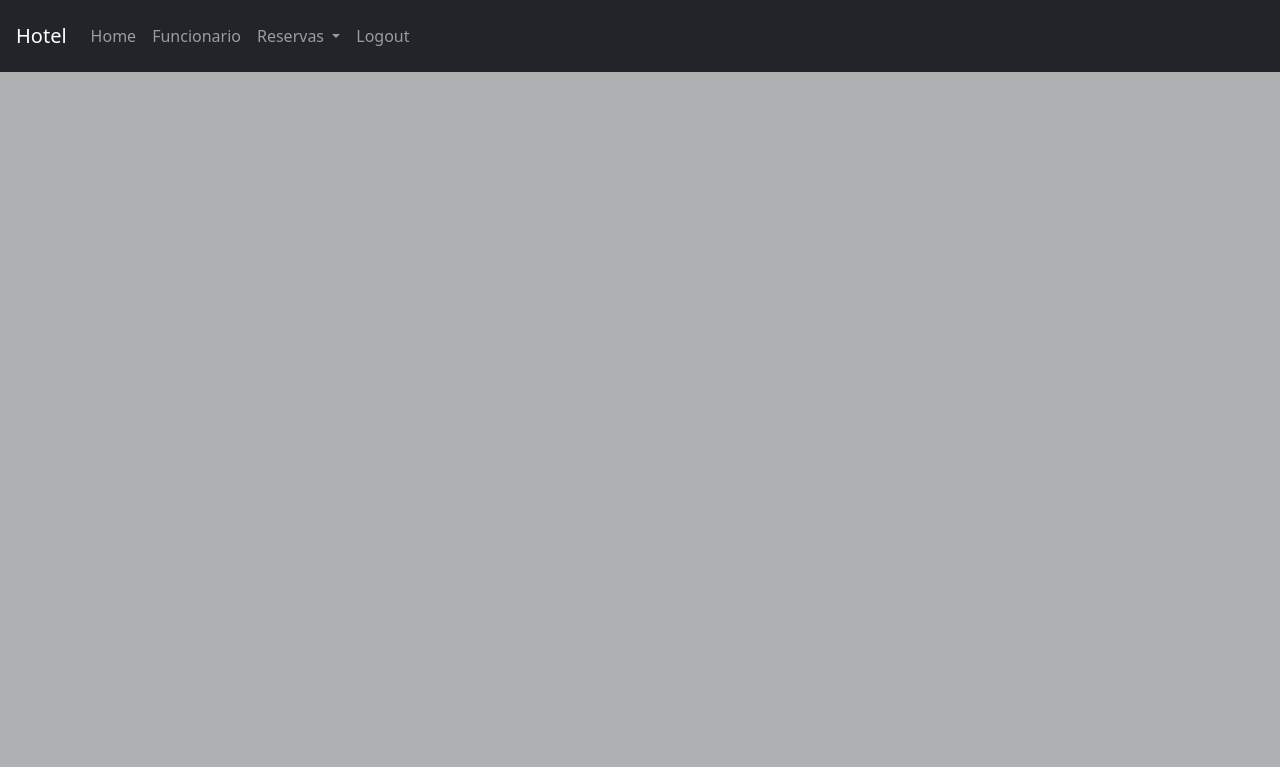
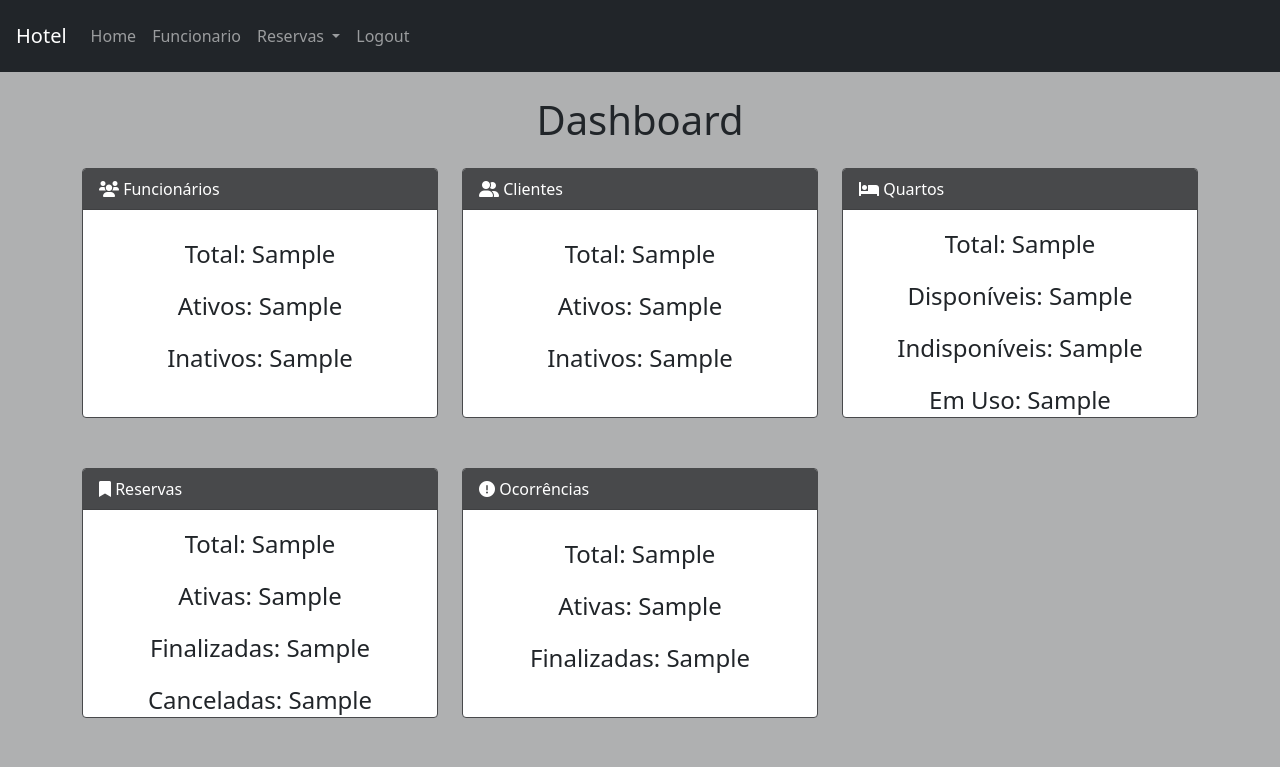
Before and after one commit to rodrigotmo/fullstack1-hotel-manager, a Django app: template hotelapp/templates/home.html in a window 1280 px wide. Shown: the top 767 px of the page. Run offline with Django 5.2, Linux system fonts and the light colour scheme; the template is opened without the code that fills it: most values are stand-ins (such as "Sample title", 1, 10 or a date in 2020).

Commit message:
Incluindo dashboard e corrigindo bug de login com usuario inativo

```diff
--- a/hotel/urls.py
+++ b/hotel/urls.py
@@ -30,4 +30,6 @@ urlpatterns = [
     path('funcionarios', views.funcionarios, name='funcionarios'),
     path('funcionarios/cadastro', views.cadastrar_funcionario, name='cadastrar_funcionario'),
     path('funcionarios/editar/<int:id>', views.editar_funcionario, name='editar_funcionario'),
+    path('funcionarios/desativar/<int:id>', views.desativar_funcionario, name='desativar_funcionario'),
+    path('funcionarios/ativar/<int:id>', views.ativar_funcionario, name='ativar_funcionario'),
 ]
--- a/hotelapp/templates/home.html
+++ b/hotelapp/templates/home.html
@@ -1,5 +1,102 @@
 {% extends "base.html" %}
 
 {% block content %}
+<style>
+    .card {
+        height: 250px;
+        width: 100%;
+        margin-bottom: 50px;
+        border-color: #48494b;
+    }
+
+    .card-header {
+        background-color: #48494b;
+        color: white;
+    }
+
+    .card-body {
+        font-size: 1.5rem;
+        display: flex;
+        flex-direction: column;
+        justify-content: center;
+        align-items: center;
+    }
+</style>
+
+
+<div class="container">
+    <h1 class="text-center my-4">Dashboard</h1>
+
+    <div class="row">
+        <div class="col-md-4">
+            <div class="card">
+                <div class="card-header">
+                    <i class="fas fa-users"></i> Funcionários
+                </div>
+                <div class="card-body">
+                    <p>Total: {{ qtd_funcionarios }}</p>
+                    <p>Ativos: {{ qtd_funcionarios_ativos }}</p>
+                    <p>Inativos: {{ qtd_funcionarios_inativos }}</p>
+                </div>
+            </div>
+        </div>
+
+        <div class="col-md-4">
+            <div class="card">
+                <div class="card-header">
+                    <i class="fas fa-user-friends"></i> Clientes
+                </div>
+                <div class="card-body">
+                    <p>Total: {{ qtd_clientes }}</p>
+                    <p>Ativos: {{ qtd_clientes_ativos }}</p>
+                    <p>Inativos: {{ qtd_clientes_inativos }}</p>
+                </div>
+            </div>
+        </div>
+
+        <div class="col-md-4">
+            <div class="card">
+                <div class="card-header">
+                    <i class="fas fa-bed"></i> Quartos
+                </div>
+                <div class="card-body">
+                    <p>Total: {{ qtd_quartos }}</p>
+                    <p>Disponíveis: {{ qtd_quartos_disponivel }}</p>
+                    <p>Indisponíveis: {{ qtd_quartos_indisponivel }}</p>
+                    <p>Em Uso: {{ qtd_quartos_em_uso }}</p>
+                </div>
+            </div>
+        </div>
+    </div>
+
+    <div class="row">
+        <div class="col-md-4">
+            <div class="card">
+                <div class="card-header">
+                    <i class="fas fa-bookmark"></i> Reservas
+                </div>
+                <div class="card-body">
+                    <p>Total: {{ qtd_reservas }}</p>
+                    <p>Ativas: {{ qtd_reservas_ativas }}</p>
+                    <p>Finalizadas: {{ qtd_reservas_finalizadas }}</p>
+                    <p>Canceladas: {{ qtd_reservas_canceladas }}</p>
+                </div>
+            </div>
+        </div>
+
+        <div class="col-md-4">
+            <div class="card">
+                <div class="card-header">
+                    <i class="fas fa-exclamation-circle"></i> Ocorrências
+                </div>
+                <div class="card-body">
+                    <p>Total: {{ qtd_ocorrencias }}</p>
+                    <p>Ativas: {{ qtd_ocorrencias_ativas }}</p>
+                    <p>Finalizadas: {{ qtd_ocorrencias_finalizadas }}</p>
+                </div>
+            </div>
+        </div>
+    </div>
+</div>
 
 {% endblock content %}
--- a/templates/base.html
+++ b/templates/base.html
@@ -8,6 +8,7 @@
     <title>Hotel</title>
     <link href="https://cdn.jsdelivr.net/npm/bootstrap@5.0.2/dist/css/bootstrap.min.css" rel="stylesheet"
         integrity="sha384-EVSTQN3/azprG1Anm3QDgpJLIm9Nao0Yz1ztcQTwFspd3yD65VohhpuuCOmLASjC" crossorigin="anonymous">
+    <link rel="stylesheet" href="https://cdnjs.cloudflare.com/ajax/libs/font-awesome/6.0.0-beta3/css/all.min.css">
 </head>
 
 <body>
```
Also changed, not shown: hotelapp/templates/funcionarios/funcionarios.html (+8 -1 lines), hotelapp/views.py (+57 -3 lines).
